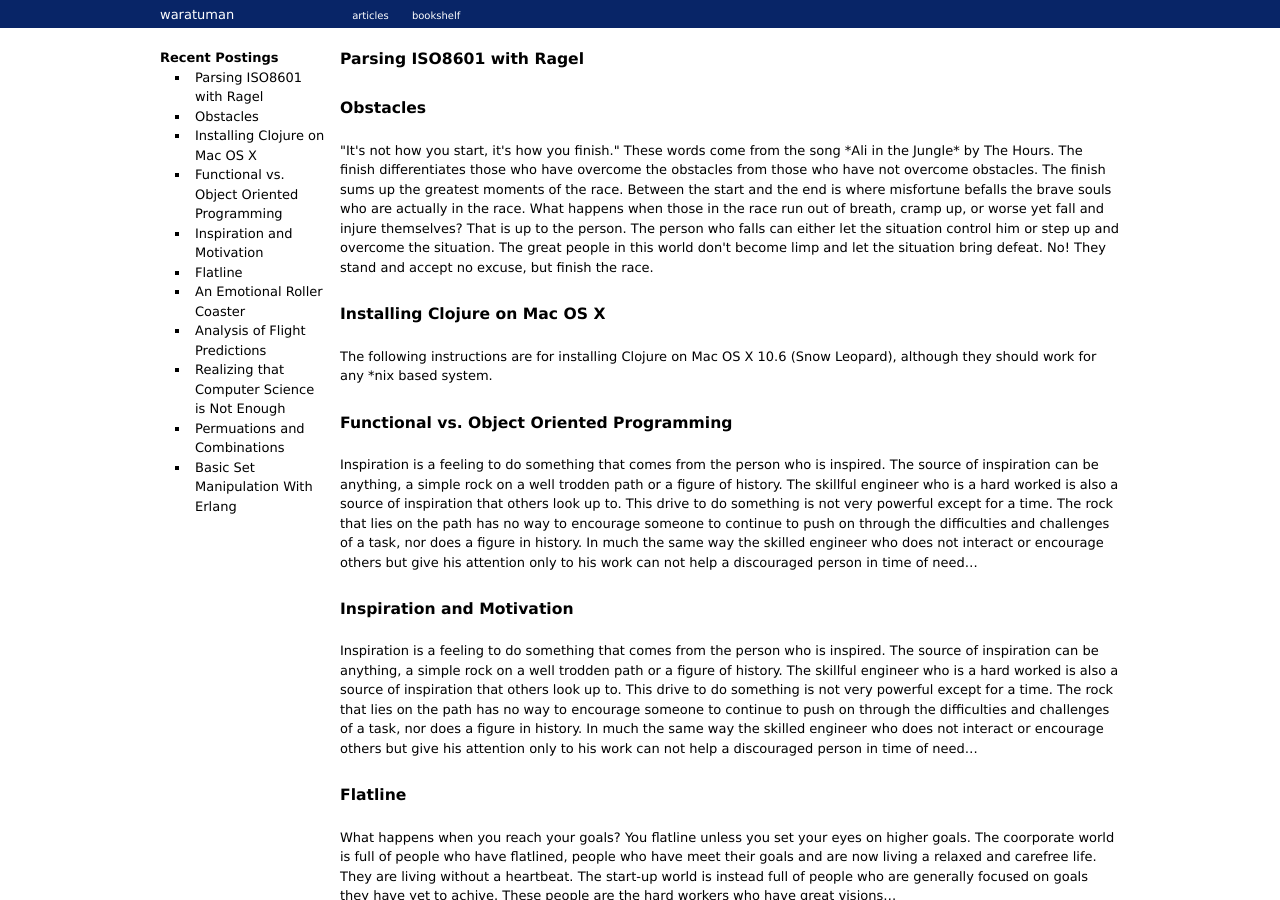
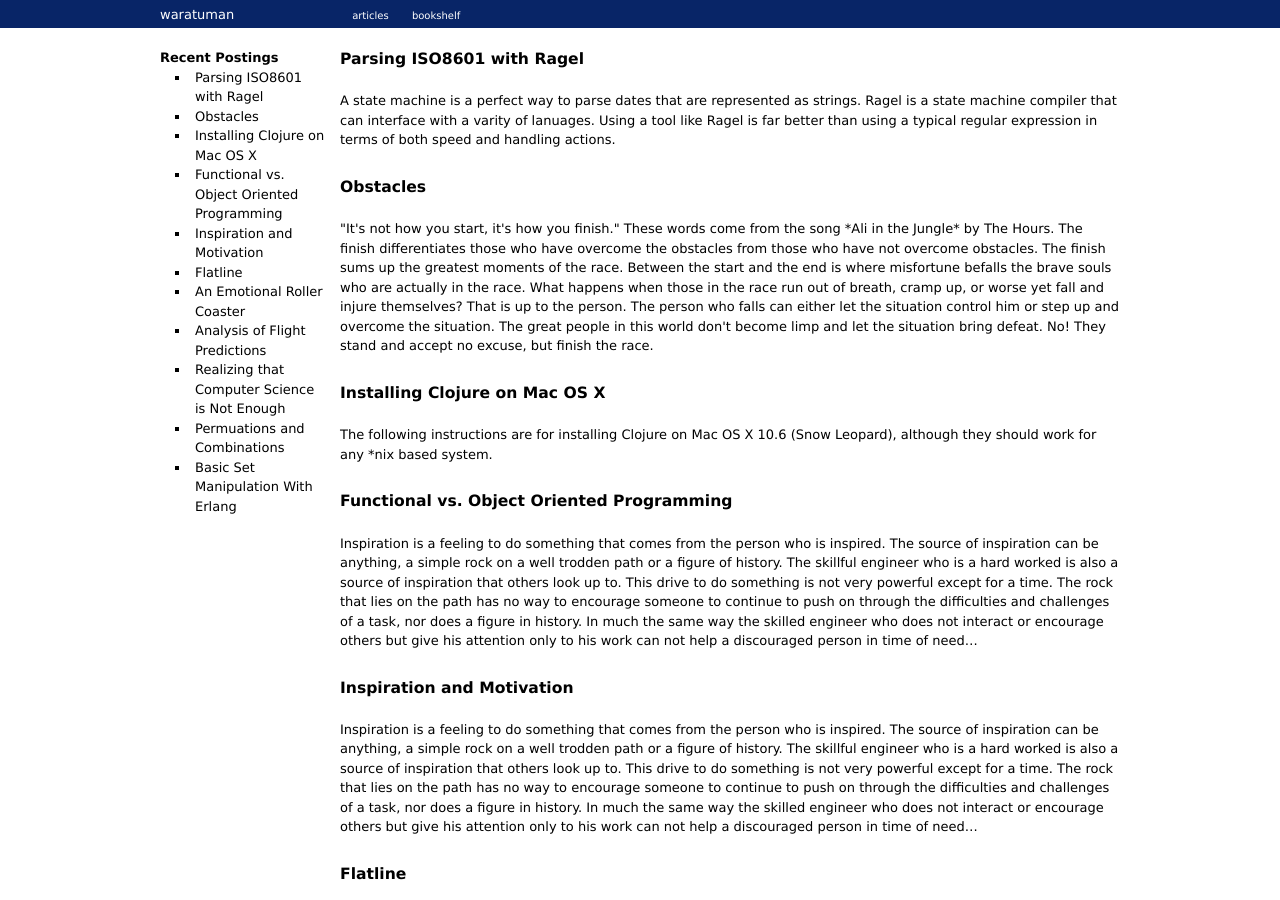
Before and after one commit to waratuman/waratuman.github.com, a Jekyll site: the page built from index.html, in a window 1280 px wide and 900 px high. Built offline with Jekyll 4.4.1, drawn with Linux system fonts in a browser that asks for light colours.

Commit message:
updated extract

```diff
--- a/_posts/articles/2010-02-24-parsing-iso8601-with-ragel.markdown
+++ b/_posts/articles/2010-02-24-parsing-iso8601-with-ragel.markdown
@@ -9,7 +9,11 @@ tags:
   - Java
   - State Machine
   - ISO8601
-extract: ""
+extract: "<p>A state machine is a perfect way to parse dates that are represented
+as strings. Ragel is a state machine compiler that can interface with
+a varity of lanuages. Using a tool like Ragel is far better than using
+a typical regular expression in terms of both speed and handling
+actions.</p>"
 ---
 
 A state machine is a perfect way to parse dates that are represented
```
